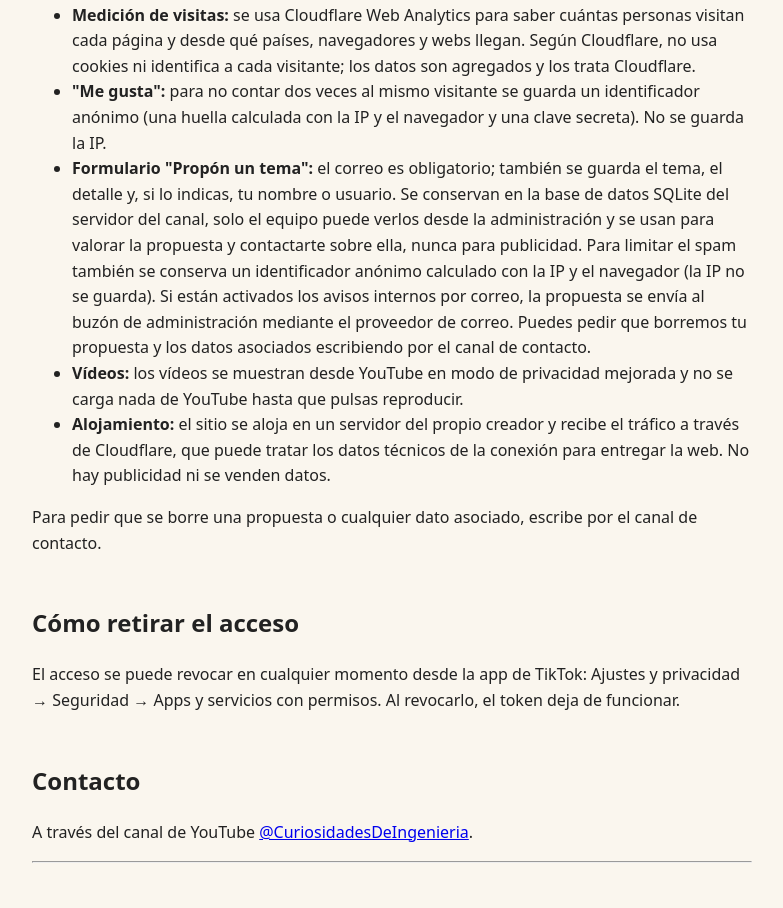
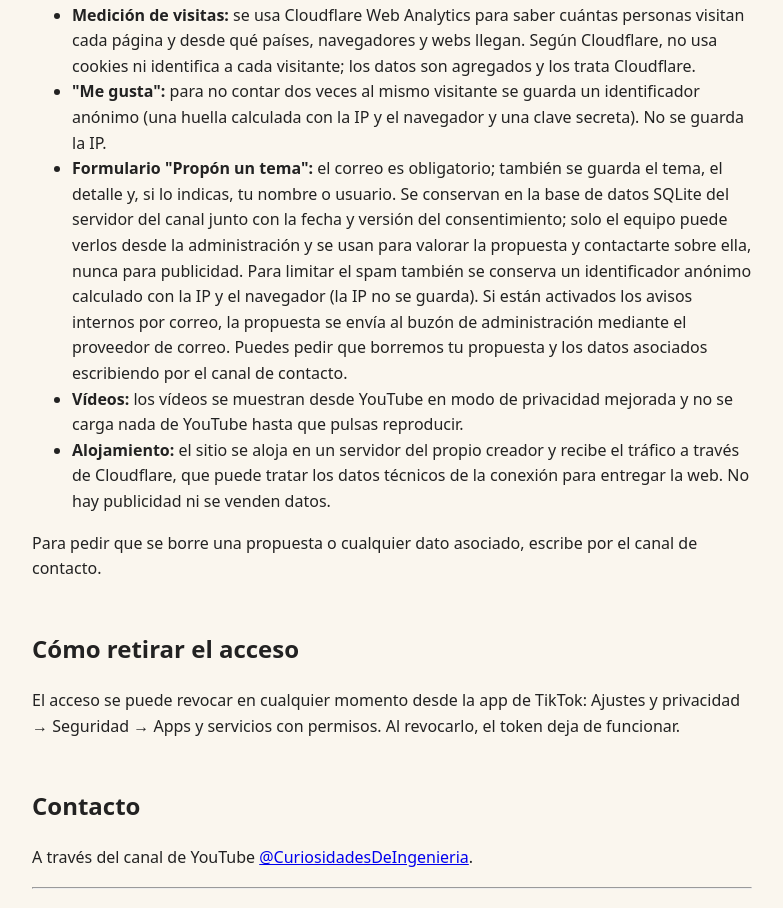
Before and after one commit to carbaxo/curiosidades-legal, a plain HTML site: page privacidad.html in a window 1280 px wide. Shown: the part 768-1676 px from the top of the page, without its empty margins (248-1031 px from the left). Drawn offline with Linux system fonts and the light colour scheme.

Commit message:
Privacidad: registrar el consentimiento de propuestas

```diff
--- a/privacidad.html
+++ b/privacidad.html
@@ -25,7 +25,7 @@
 <li><b>"Me gusta":</b> para no contar dos veces al mismo visitante se guarda un identificador anónimo (una huella calculada
 con la IP y el navegador y una clave secreta). No se guarda la IP.</li>
 <li><b>Formulario "Propón un tema":</b> el correo es obligatorio; también se guarda el tema, el detalle y, si lo indicas,
-tu nombre o usuario. Se conservan en la base de datos SQLite del servidor del canal, solo el equipo puede verlos desde la
+tu nombre o usuario. Se conservan en la base de datos SQLite del servidor del canal junto con la fecha y versión del consentimiento; solo el equipo puede verlos desde la
 administración y se usan para valorar la propuesta y contactarte sobre ella, nunca para publicidad. Para limitar el spam
 también se conserva un identificador anónimo calculado con la IP y el navegador (la IP no se guarda). Si están activados
 los avisos internos por correo, la propuesta se envía al buzón de administración mediante el proveedor de correo. Puedes
```
